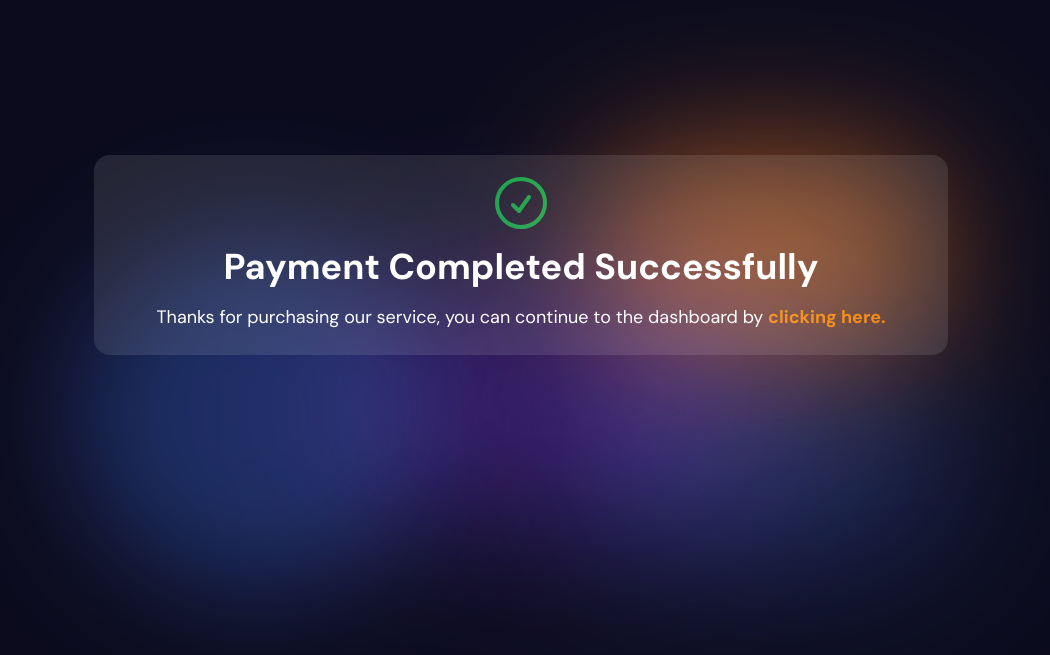
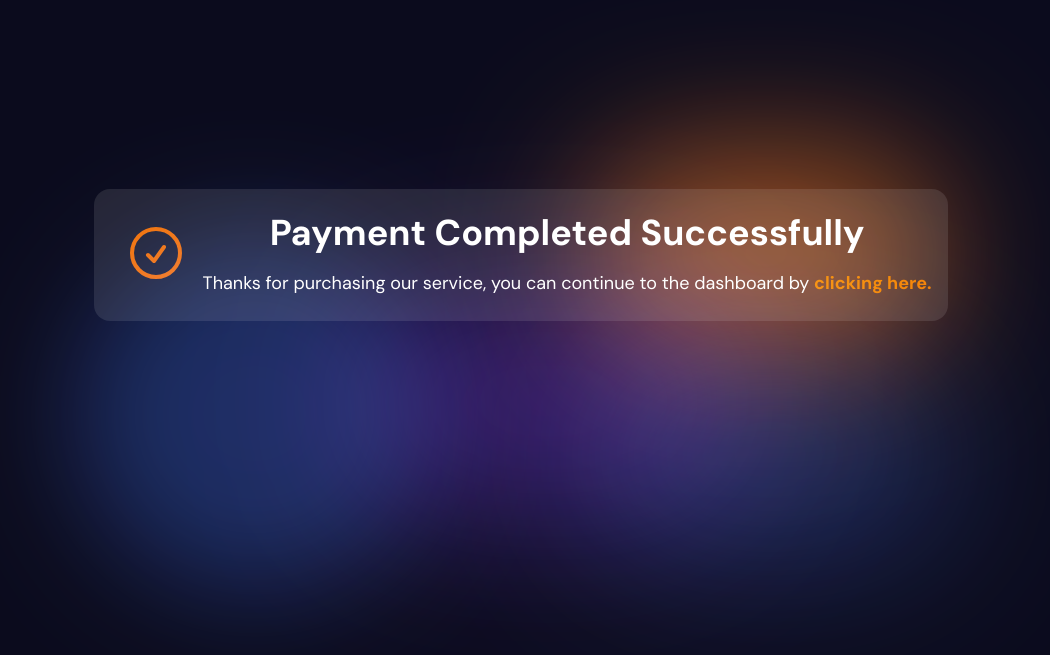
Before and after one commit to Debox-Mehank/bayowl-client, a Next.js app: page /payment-success in a window 1280 px wide. Shown: the part 145-800 px from the top of the page, without its empty margins (119-1169 px from the left). Built offline with nearby package versions, Linux system fonts and the light colour scheme; what tailwindcss-border-gradient-radius would draw is missing.

Commit message:
testing changes

```diff
--- a/pages/payment-success.tsx
+++ b/pages/payment-success.tsx
@@ -9,18 +9,19 @@ const PaymentSuccess = () => {
       <div className="absolute animation-delay-4000 top-[60%] right-[35%] w-36 md:w-96 h-56 bg-blueGradient-2 opacity-80 rounded-full mix-blend-screen filter blur-[70px] animate-blob overflow-hidden pointer-events-none" />
       <div className="absolute top-[60%] right-[15%] w-36 md:w-96 h-56 bg-blueGradient-1 opacity-80 rounded-full mix-blend-screen filter blur-[80px] animate-blob overflow-hidden pointer-events-none" />
 
-      <div className="mx-auto w-4/6 bg-white/10 rounded-2xl p-4">
-        <svg xmlns="http://www.w3.org/2000/svg" fill="none" viewBox="0 0 24 24" strokeWidth={1.5} stroke="currentColor" className=" mx-auto w-16 h-16 mb-1 text-green-600">
+      <div className="mx-auto w-4/6 bg-white/10 rounded-2xl p-4 flex items-center">
+        <svg xmlns="http://www.w3.org/2000/svg" fill="none" viewBox="0 0 24 24" strokeWidth={1.5} stroke="currentColor" className=" mx-auto w-16 h-16 mb-1 text-primary">
           <path strokeLinecap="round" strokeLinejoin="round" d="M9 12.75L11.25 15 15 9.75M21 12a9 9 0 11-18 0 9 9 0 0118 0z" />
         </svg>
 
+        <div>
           <h4
             className={`text-2xl lg:text-4xl font-bold text-white text-center py-2`}
           >
             Payment Completed Successfully
           </h4>
           <p
-          className="text-justify text-white font-light text-sm lg:text-lg py-2"
+            className="text-justify text-white font-light text-sm lg:text-lg py-2 flex-1"
             style={{ textAlignLast: "center" }}
           >
             {
@@ -32,6 +33,7 @@ const PaymentSuccess = () => {
           </p>
         </div>
       </div>
+    </div>
   );
 };
 
--- a/pages/pricing.tsx
+++ b/pages/pricing.tsx
@@ -2125,7 +2125,7 @@ const Pricing = () => {
                           ).toLocaleString("en-IN")}
                         </span>
                         <div className="md:hidden">
-                          <Button>
+                          <Button onClick={handleProceed}>
                             <div>Proceed to Payment</div>
                           </Button>
                         </div>
--- a/pages/service-tracking.tsx
+++ b/pages/service-tracking.tsx
@@ -439,11 +439,11 @@ function ServiceTracking() {
                                 disabled={
                                   !(
                                     getStatusNames(transaction.statusType) ===
-                                      "Delivered" ||
+                                    "Delivered" ||
                                     getStatusNames(transaction.statusType) ===
-                                      "Revision Delivered" ||
+                                    "Revision Delivered" ||
                                     getStatusNames(transaction.statusType) ===
-                                      "Completed"
+                                    "Completed"
                                   )
                                 }
                               >
--- a/pages/upload.tsx
+++ b/pages/upload.tsx
@@ -262,7 +262,7 @@ function Upload() {
           return [];
         }
 
-        filesArray.forEach((file) => {
+        filesUploadedForRef.forEach((file) => {
           zip.file(`${file.name}`, file);
         });
         const file = await zip.generateAsync({ type: "blob" });
@@ -881,8 +881,7 @@ function Upload() {
                           fileOrFiles={filesArray}
                         >
                           <div
-                            className={`w-full cursor-pointer h-full px-2 bg-white/10 flex flex-col gap-8 rounded-xl ${
-                              filesArray.length <= 0
+                            className={`w-full cursor-pointer h-full px-2 bg-white/10 flex flex-col gap-8 rounded-xl ${filesArray.length <= 0
                               ? "justify-center items-center"
                               : ""
                               }`}
@@ -1349,10 +1348,10 @@ function Upload() {
                                     setErrorList([]);
 
                                     let hasIssues = false;
-
+                                    console.log(Array.from(fileList).length, service.inputTrackLimit)
                                     // Checking Number of files based on track Limit
                                     if (
-                                      Array.from(fileList).length >
+                                      (Array.from(fileList).length + filesArray.length) >
                                       (service.inputTrackLimit ?? 0)
                                     ) {
                                       setErrorList([
```
Lines whose indentation alone changed are shown as unchanged.
